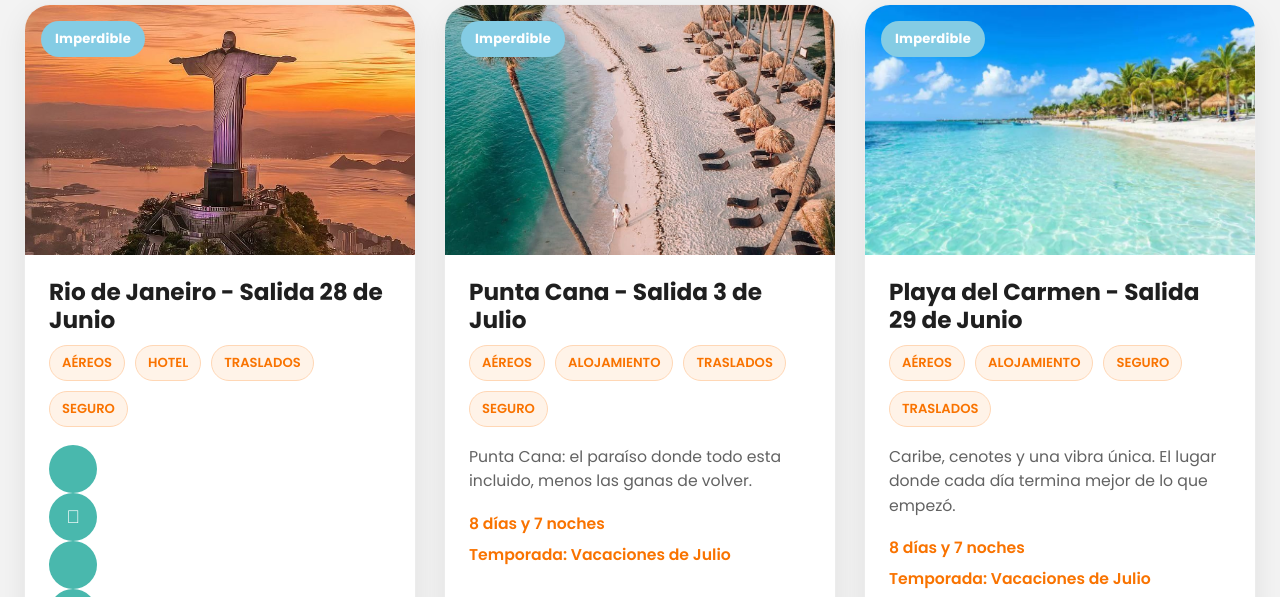
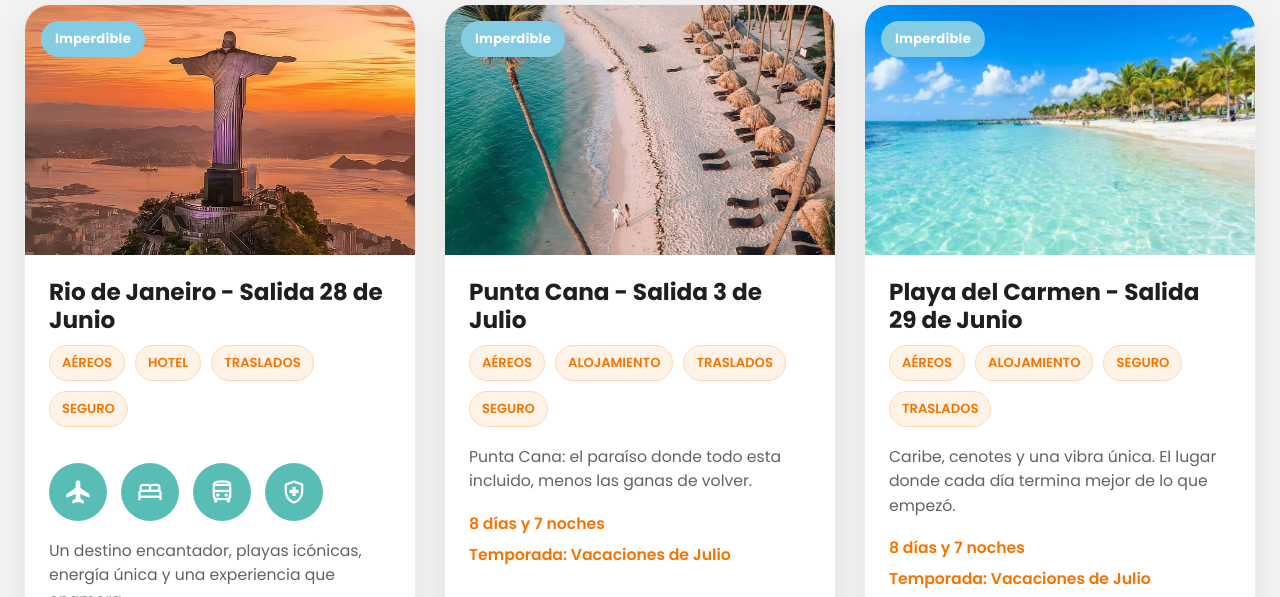
Before and after one commit to camivanoff/magna-group, a plain HTML site: page public/vacaciones.html in a window 1280 px wide. Shown: the part 200-797 px from the top of the page. Drawn offline with nearby package versions, Linux system fonts and the light colour scheme.

Commit message:
a ver si funciona

```diff
--- a/public/style.css
+++ b/public/style.css
@@ -1350,19 +1350,27 @@ body {
 /*================
 ICONOS CIRCULARES
 ==================*/
+.viaje-icons {
+  display: flex;
+  gap: 14px;
+  margin: 18px 0;
+  flex-wrap: wrap;
+}
+
 .icon-circle {
-  width: 48px;
-  height: 48px;
-  background: #49b8ad;
+  width: 58px;
+  height: 58px;
   border-radius: 50%;
+  background: #57bdb5;
   display: flex;
   align-items: center;
   justify-content: center;
 }
 
-.icon-circle i {
+.material-symbols-outlined {
   color: white;
-  font-size: 18px;
+  font-size: 28px;
+  line-height: 1;
 }
 
 /* tablet */
--- a/public/vacaciones.html
+++ b/public/vacaciones.html
@@ -9,7 +9,7 @@
   <link rel="preconnect" href="https://fonts.googleapis.com" />
   <link rel="preconnect" href="https://fonts.gstatic.com" crossorigin />
   <link href="https://fonts.googleapis.com/css2?family=Poppins:ital,wght@0,300;0,400;0,500;0,600;0,700;0,800;1,300;1,400;1,500;1,600;1,700;1,800&display=swap" rel="stylesheet">
-  <link rel="stylesheet" href="https://cdnjs.cloudflare.com/ajax/libs/font-awesome/6.5.0/css/all.min.css">
+  <link rel="stylesheet" href="https://fonts.googleapis.com/css2?family=Material+Symbols+Outlined:opsz,wght,FILL,GRAD@24,400,0,0"/>
   <link rel="stylesheet" href="style.css" />
 </head>
 
@@ -65,13 +65,20 @@
           <span class="tag">Seguro</span>
         </div>
 
-        <div class="viaje-icons">
-            <div class="icon-circle"><i class="fa-thin fa-plane"></i></div>
-            <div class="icon-circle"><i class="fa-sharp fa-light fa-bed"></i></div>
-            <div class="icon-circle"><i class="fa-thin fa-shield-heart"></i></div>
-            <div class="icon-circle"><i class="fa-thin fa-bus"></i></div>
-
-        </div>
+<div class="viaje-icons">
+  <div class="icon-circle">
+    <span class="material-symbols-outlined">flight</span>
+  </div>
+  <div class="icon-circle">
+    <span class="material-symbols-outlined">bed</span>
+  </div>
+  <div class="icon-circle">
+    <span class="material-symbols-outlined">directions_bus</span>
+  </div>
+  <div class="icon-circle">
+    <span class="material-symbols-outlined">health_and_safety</span>
+  </div>
+</div>
 
         <p class="viaje-desc">
           Un destino encantador, playas icónicas, energía única y una experiencia que enamora.
```
